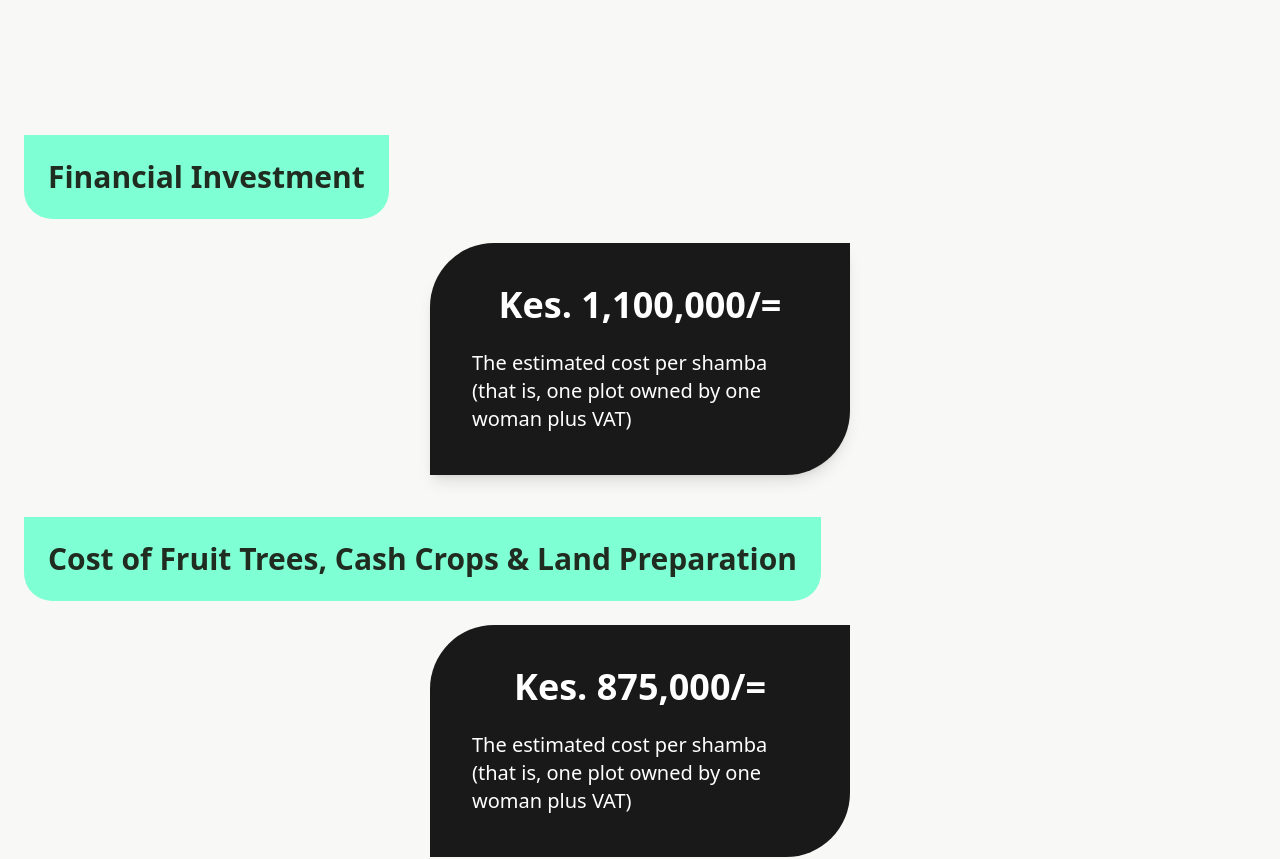
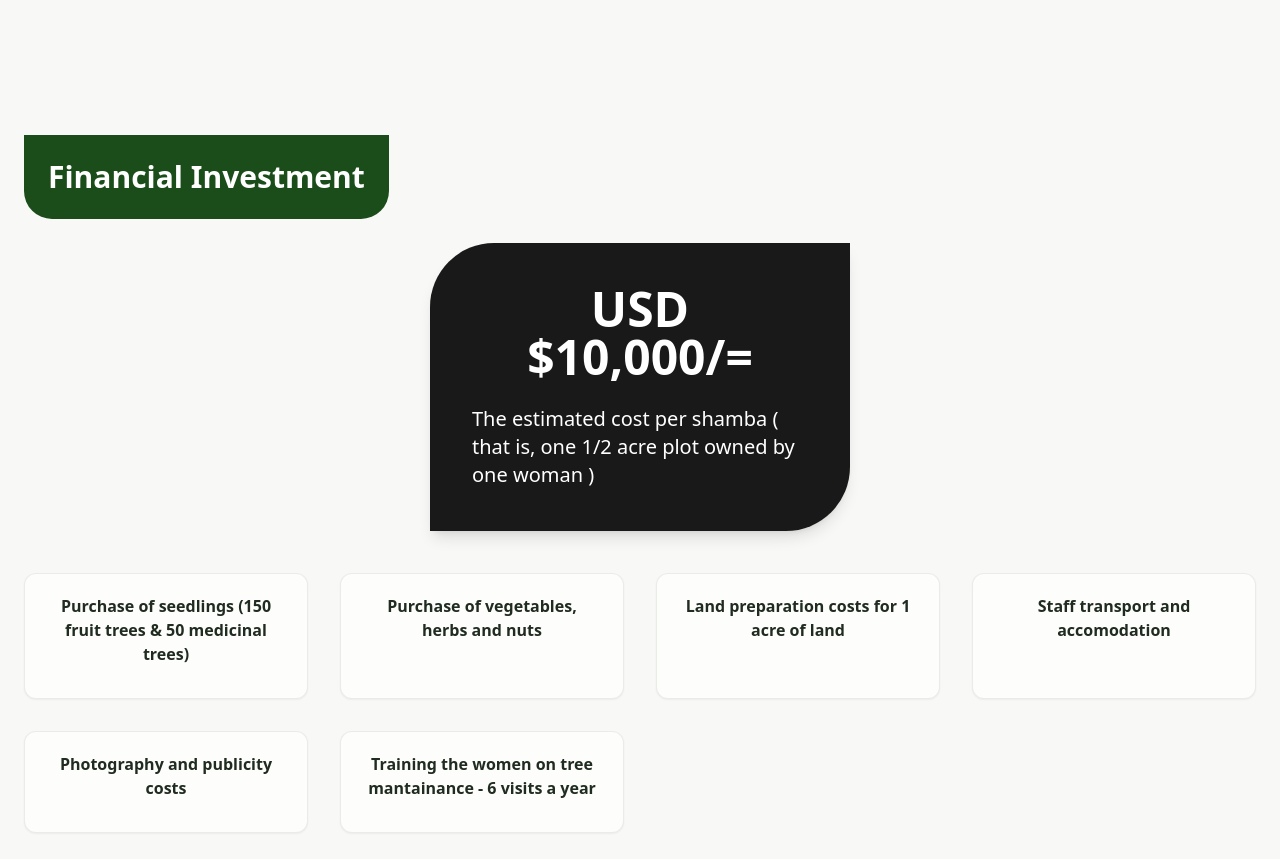
Before and after one commit to josephkipkemoi/orchard-bloom-guide, a React (Vite) app: page / in a window 1280 px wide. Shown: the part 1780-2639 px from the top of the page. Built offline with nearby package versions, Linux system fonts and the light colour scheme.

Commit message:
Bg color replaced unnecesary content

```diff
--- a/src/components/CostOfFruitTrees.tsx
+++ b/src/components/CostOfFruitTrees.tsx
@@ -7,36 +7,36 @@ const CostOfFruitTrees = () => {
       <div className="container mx-auto px-6">
         <div className="text-left mb-16">
           <div className="flex">
-            <h2 style={{ backgroundColor: "#7FFFD4", borderBottomLeftRadius: "28px", borderBottomRightRadius: "28px" }} className="text-2xl md:text-3xl font-bold mb-6 p-6">
+            <h2 style={{ backgroundColor: "rgb(26, 77, 26)", borderBottomLeftRadius: "28px", borderBottomRightRadius: "28px", color: "#fff" }} className="text-2xl md:text-3xl font-bold mb-6 p-6">
               Financial Investment
             </h2>
           </div>
           <div className="cost-container shadow-lg">
-            <h2 className="text-4xl md:text-4xl font-bold mb-6 text-center">
-                Kes. 1,100,000/=
+            <h2 className="text-5xl md:text-5xl font-bold mb-6 text-center">
+                USD $10,000/=
             </h2>
-            <p className="text-xl  max-w-2xl mx-auto">
-              The estimated cost per shamba (that is, one plot owned by one woman plus VAT)
+            <p className="text-xl  max-w-3xl mx-auto">
+              The estimated cost per shamba ( that is, one 1/2 acre plot owned by one woman )
             </p>
           </div>
-          <div className="flex mt-4" >
+          {/* <div className="flex mt-4" >
             <h2 style={{ backgroundColor: "#7FFFD4", borderBottomLeftRadius: "28px", borderBottomRightRadius: "28px" }} className="text-2xl md:text-3xl font-bold mb-6 p-6">
               Cost of  Fruit Trees, Cash Crops & Land Preparation
             </h2>
-          </div>
-          <div className="cost-container">
+          </div>   */}
+          {/* <div className="cost-container">
             <h2 className="text-4xl md:text-4xl font-bold mb-6 text-center">
                 Kes. 875,000/=
             </h2>
             <p className="text-xl  max-w-2xl mx-auto">
               The estimated cost per shamba (that is, one plot owned by one woman plus VAT)
             </p>
-          </div>
+          </div> */}
           <div className="grid md:grid-cols-2 lg:grid-cols-4 gap-8">
             <Card className="group hover:shadow-organic transition-all duration-300 cursor-pointer border-border/50 animate-grow">
               <CardContent className="space-y-4">
                 <div>
-                  <h3 className="font-semibold text-foreground mb-2 mt-5">
+                  <h3 className="font-semibold text-foreground text-center mb-2 mt-5">
                     Purchase of seedlings (150 fruit trees & 50 medicinal trees)
                   </h3>
                 </div>
@@ -45,7 +45,7 @@ const CostOfFruitTrees = () => {
             <Card className="group hover:shadow-organic transition-all duration-300 cursor-pointer border-border/50 animate-grow">
               <CardContent className="space-y-4">
                 <div>
-                  <h3 className="font-semibold text-foreground mb-2 mt-5">
+                  <h3 className="font-semibold text-foreground text-center mb-2 mt-5">
                     Purchase of vegetables, herbs and nuts
                   </h3>
                 </div>
@@ -54,7 +54,7 @@ const CostOfFruitTrees = () => {
             <Card className="group hover:shadow-organic transition-all duration-300 cursor-pointer border-border/50 animate-grow">
               <CardContent className="space-y-4">
                 <div>
-                  <h3 className="font-semibold text-foreground mb-2 mt-5">
+                  <h3 className="font-semibold text-foreground text-center mb-2 mt-5">
                     Land preparation costs for 1 acre of land
                   </h3>
                 </div>
@@ -63,7 +63,7 @@ const CostOfFruitTrees = () => {
             <Card className="group hover:shadow-organic transition-all duration-300 cursor-pointer border-border/50 animate-grow">
               <CardContent className="space-y-4">
                 <div>
-                  <h3 className="font-semibold text-foreground mb-2 mt-5">
+                  <h3 className="font-semibold text-foreground text-center mb-2 mt-5">
                     Staff transport and accomodation
                   </h3>
                 </div>
@@ -72,7 +72,7 @@ const CostOfFruitTrees = () => {
             <Card className="group hover:shadow-organic transition-all duration-300 cursor-pointer border-border/50 animate-grow">
               <CardContent className="space-y-4">
                 <div>
-                  <h3 className="font-semibold text-foreground mb-2 mt-5">
+                  <h3 className="font-semibold text-foreground text-center mb-2 mt-5">
                     Photography and publicity costs
                   </h3>
                 </div>
@@ -81,7 +81,7 @@ const CostOfFruitTrees = () => {
             <Card className="group hover:shadow-organic transition-all duration-300 cursor-pointer border-border/50 animate-grow">
               <CardContent className="space-y-4">
                 <div>
-                  <h3 className="font-semibold text-foreground mb-2 mt-5">
+                  <h3 className="font-semibold text-foreground text-center mb-2 mt-5">
                     Training the women on tree mantainance - 6 visits a year
                   </h3>
                 </div>
@@ -89,19 +89,19 @@ const CostOfFruitTrees = () => {
             </Card>
 
         </div>
-        <div className="flex mt-8">
+        {/* <div className="flex mt-8">
             <h2 style={{ backgroundColor: "#7FFFD4", borderBottomLeftRadius: "28px", borderBottomRightRadius: "28px" }} className="text-2xl md:text-3xl font-bold mb-6 p-6">
               Cost of Water Tank & Rain Saucer
             </h2>
-          </div>
-          <div className="cost-container">
+          </div>  */}
+          {/* <div className="cost-container">
             <h2 className="text-4xl md:text-4xl font-bold mb-6 text-center">
                 Kes. 225,000/=
             </h2>
             <p className="text-xl  max-w-3xl mx-auto">
               The estimated cost per shamba (that is, one plot owned by one woman plus VAT)
             </p>
-          </div>
+          </div>       */}
         </div>
       </div>
     </section>
```
